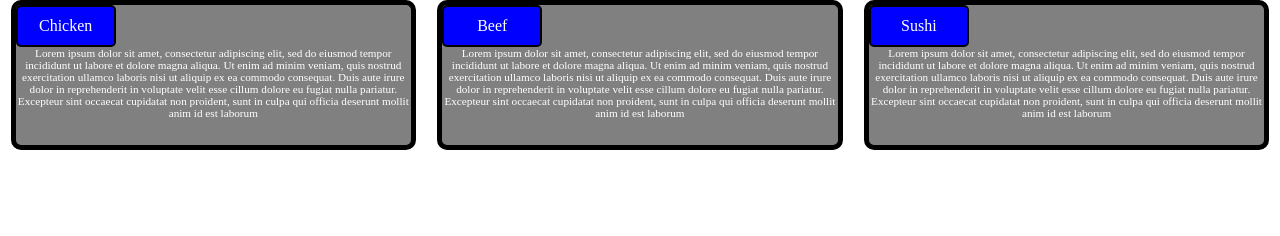
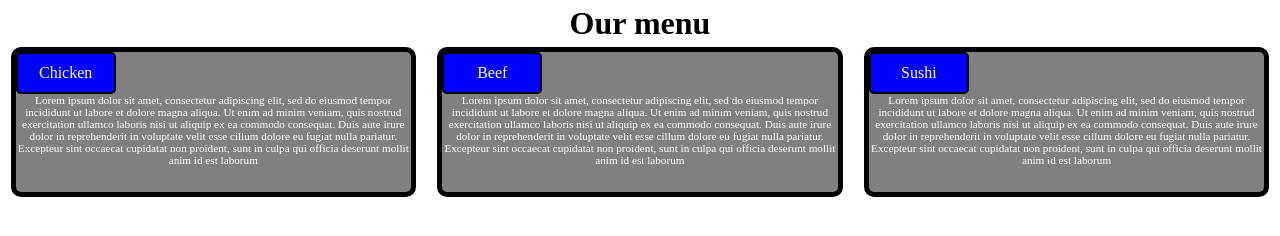
Before and after one commit to Joelreyes174/coursera-class, a plain HTML site: page module2_solution/index.html in a window 1280 px wide. Drawn offline with Linux system fonts and the light colour scheme.

Commit message:
module2solution

```diff
--- a/module2_solution/index.html
+++ b/module2_solution/index.html
@@ -3,6 +3,10 @@
   box-sizing: border-box;
   margin: 0px;
   padding: 0px;
+}
+h1 {
+  text-align: center;
+  margin: 5px;
 }
 .box {
   width: 95%;
@@ -78,6 +82,8 @@
   }
 }
 </style>
+
+<h1>Our menu</h1>
 <div class="row">
   <div class="box-desktop box-tablet box-mobile">
     <div class="box">
```
